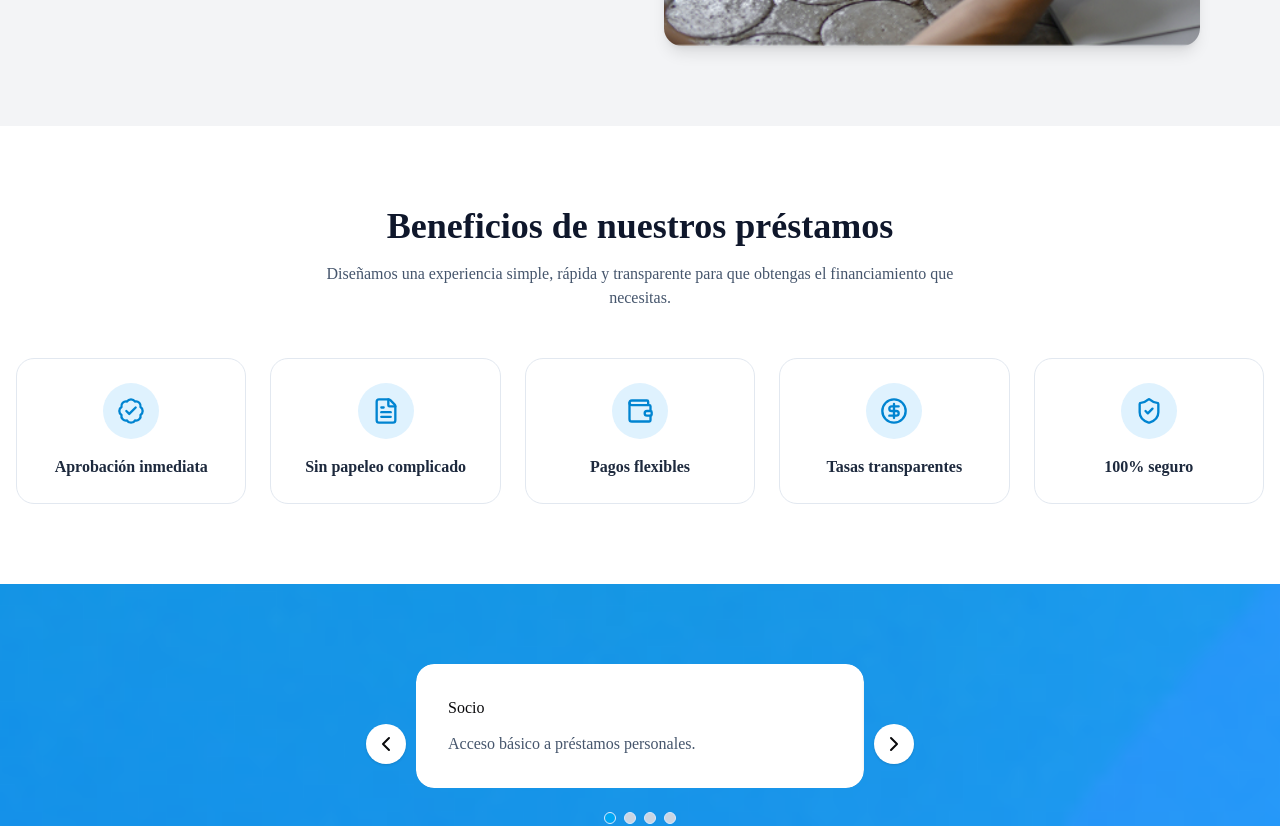
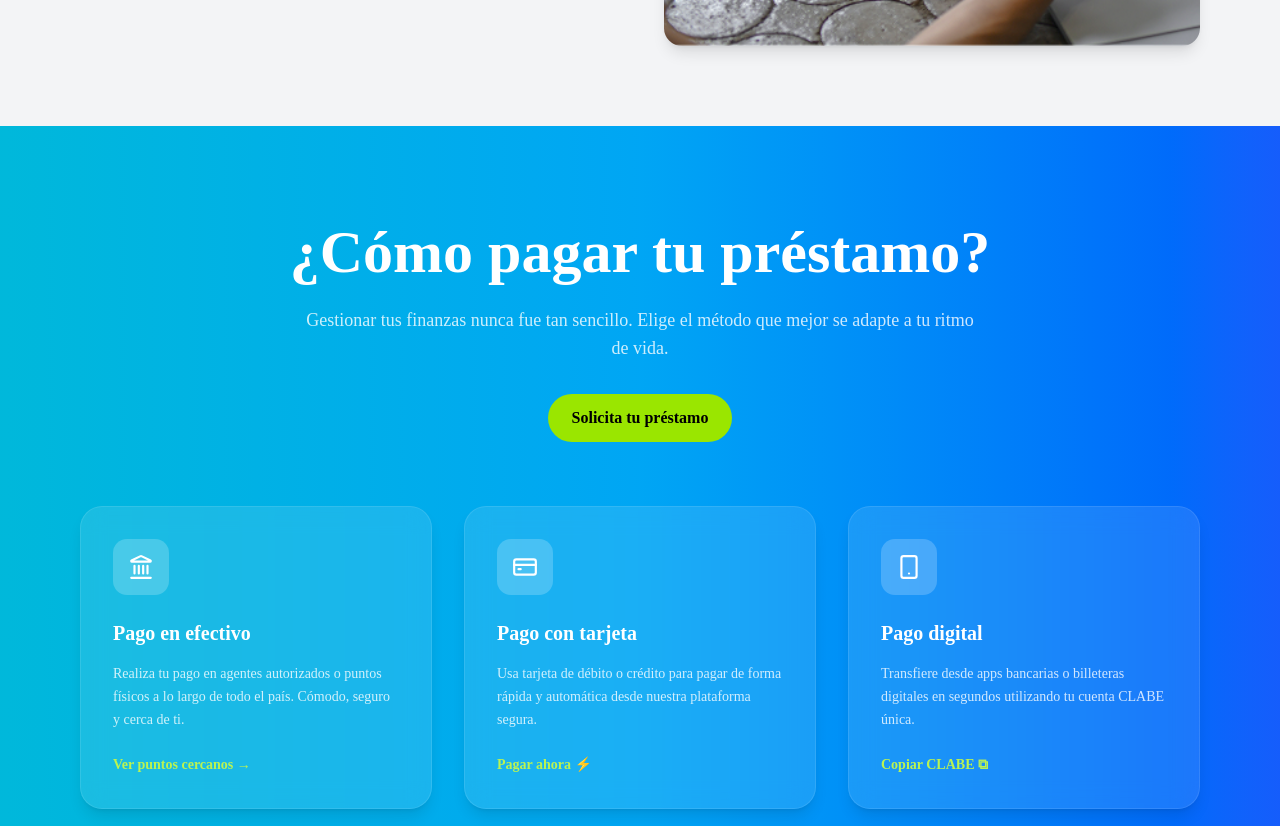
Before and after one commit to ktorres63/fondeaLP, a React (Vite) app: page / in a window 1280 px wide. Shown: the part 1340-2166 px from the top of the page. Built offline with nearby package versions, Linux system fonts and the light colour scheme.

Commit message:
Create How to pay Section

```diff
--- /dev/null
+++ b/src/components/sections/home/HowtoPay.tsx
@@ -0,0 +1,101 @@
+import { Landmark, CreditCard, Smartphone } from "lucide-react";
+
+const methods = [
+  {
+    icon: Landmark,
+    title: "Pago en efectivo",
+    description:
+      "Realiza tu pago en agentes autorizados o puntos físicos a lo largo de todo el país. Cómodo, seguro y cerca de ti.",
+    action: "Ver puntos cercanos →",
+  },
+  {
+    icon: CreditCard,
+    title: "Pago con tarjeta",
+    description:
+      "Usa tarjeta de débito o crédito para pagar de forma rápida y automática desde nuestra plataforma segura.",
+    action: "Pagar ahora ⚡",
+  },
+  {
+    icon: Smartphone,
+    title: "Pago digital",
+    description:
+      "Transfiere desde apps bancarias o billeteras digitales en segundos utilizando tu cuenta CLABE única.",
+    action: "Copiar CLABE ⧉",
+  },
+];
+
+export default function HowToPay() {
+  return (
+    <section className="py-24 px-6 md:px-12 lg:px-20 bg-linear-to-r from-cyan-500 via-sky-500 to-blue-600 text-white">
+      <div className="max-w-7xl mx-auto text-center">
+        {/* HEADER */}
+        <h2 className="text-4xl md:text-6xl font-bold">
+          ¿Cómo pagar tu préstamo?
+        </h2>
+
+        <p className="mt-6 max-w-2xl mx-auto text-white/80 text-lg">
+          Gestionar tus finanzas nunca fue tan sencillo. Elige el método que
+          mejor se adapte a tu ritmo de vida.
+        </p>
+
+        <button className="mt-8 px-6 py-3 rounded-full bg-lime-400 text-black font-semibold hover:scale-105 transition">
+          Solicita tu préstamo
+        </button>
+
+        {/* CARDS */}
+        <div className="mt-16 grid md:grid-cols-3 gap-8">
+          {methods.map((method, index) => {
+            const Icon = method.icon;
+
+            return (
+              <div
+                key={index}
+                className="
+                  group relative p-8 rounded-3xl text-left
+                  backdrop-blur-md border border-white/10
+                  bg-white/10 shadow-lg
+                  transition-all duration-300
+                  hover:-translate-y-3
+                  hover:scale-105
+                  hover:bg-white/20
+                  hover:shadow-[0_20px_60px_rgba(0,0,0,0.25)]
+                "
+              >
+                {/* ICON */}
+                <div
+                  className="
+                  w-14 h-14 flex items-center justify-center rounded-xl mb-6
+                  bg-white/20 text-white
+                  transition-all duration-300
+                  group-hover:bg-lime-400 group-hover:text-black
+                "
+                >
+                  <Icon size={26} />
+                </div>
+
+                {/* TITLE */}
+                <h3 className="text-xl font-semibold">{method.title}</h3>
+
+                {/* DESCRIPTION */}
+                <p className="mt-4 text-white/80 text-sm leading-relaxed">
+                  {method.description}
+                </p>
+
+                {/* ACTION */}
+                <button
+                  className="
+                  mt-6 text-sm font-semibold text-lime-300
+                  transition-all duration-300
+                  group-hover:bg-white/20 group-hover:text-white group-hover:px-4 group-hover:py-2 group-hover:rounded-full
+                "
+                >
+                  {method.action}
+                </button>
+              </div>
+            );
+          })}
+        </div>
+      </div>
+    </section>
+  );
+}
--- a/src/pages/Home.tsx
+++ b/src/pages/Home.tsx
@@ -10,12 +10,14 @@ import Partners from "@/components/sections/home/Partners";
 import FAQ from "@/components/sections/home/FAQ";
 import Testimonials from "@/components/sections/home/Testimonials";
 import HowItWorks from "@/components/sections/home/HowItWorks";
+import HowToPay from "@/components/sections/home/HowtoPay";
 
 export default function Home() {
   return (
     <div className="flex flex-col">
       <HeroSection />
       <HowItWorks />
+      <HowToPay />
       <BenefitsSection />
       <Levels />
       <Partners />
```
